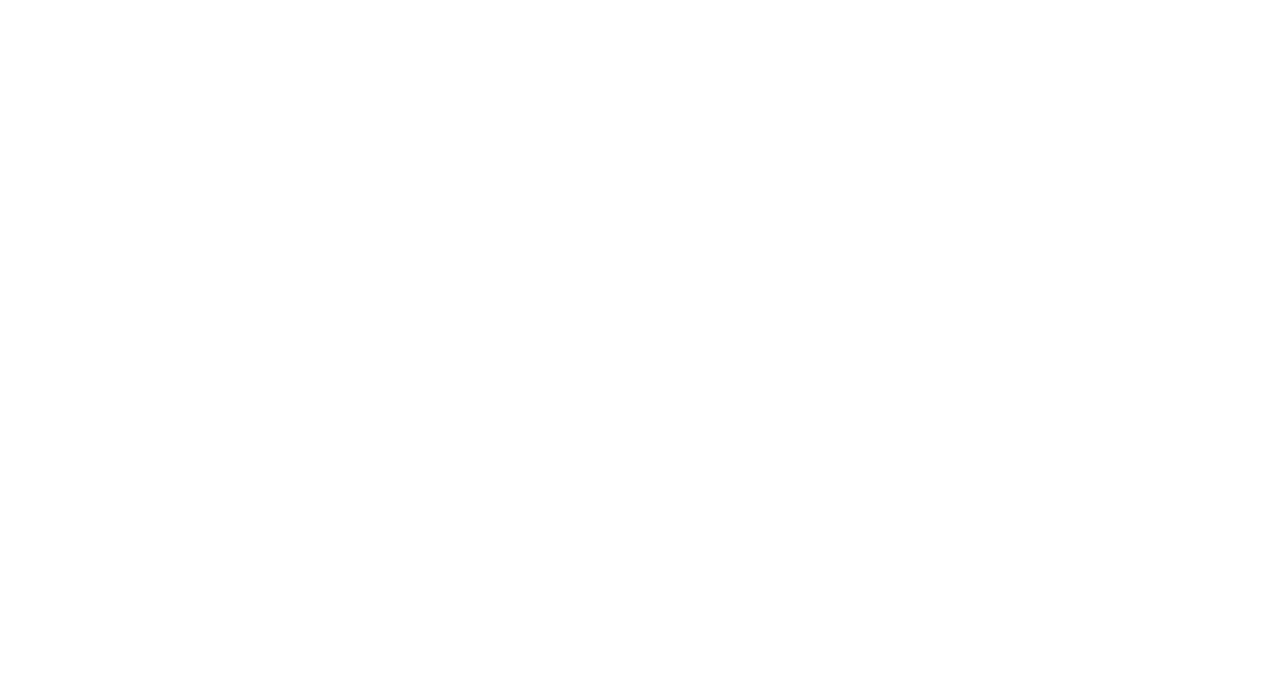
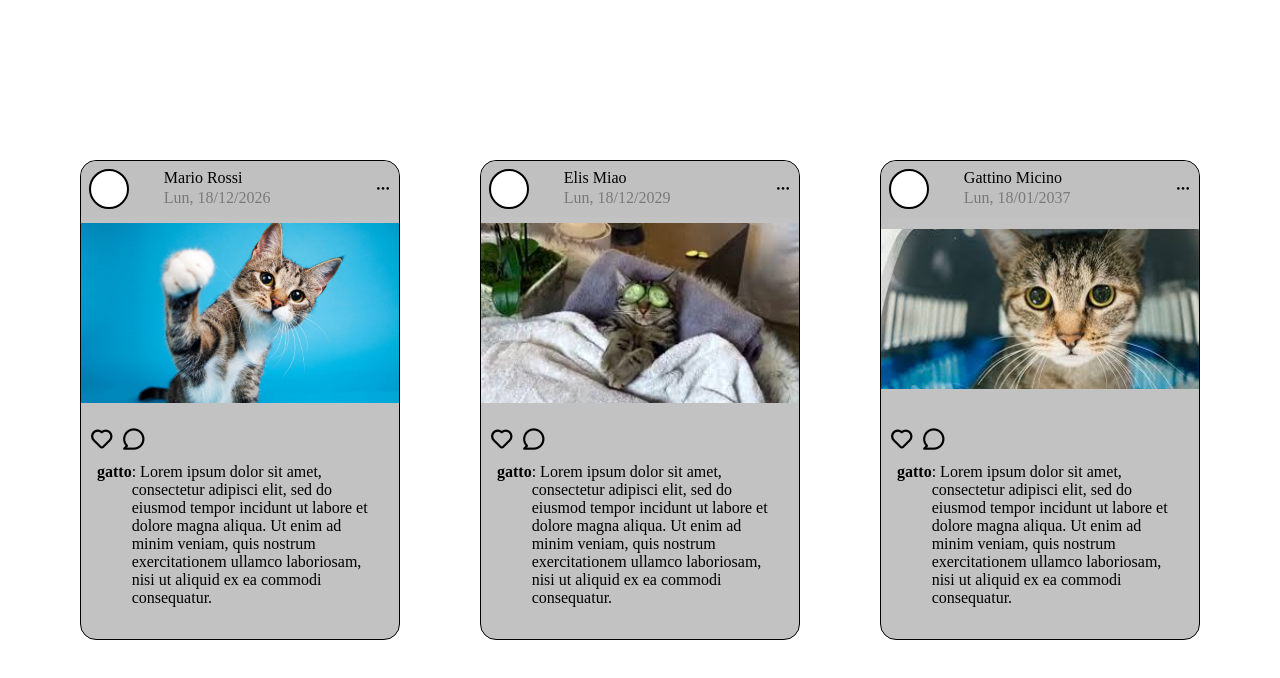
Before and after one commit to Gabriel1470/Esercizi-CSS, a plain HTML site: page esercizio-9/index.html in a window 1280 px wide. Drawn offline with nearby package versions, Linux system fonts and the light colour scheme.

Commit message:
esercizio 9

```diff
--- a/esercizio-9/index.html
+++ b/esercizio-9/index.html
@@ -1,12 +1,89 @@
 <!DOCTYPE html>
 <html lang="en">
+
 <head>
-    <meta charset="UTF-8">
-    <meta http-equiv="X-UA-Compatible" content="IE=edge">
-    <meta name="viewport" content="width=device-width, initial-scale=1.0">
+    <meta charset="UTF-8" />
+    <meta http-equiv="X-UA-Compatible" content="IE=edge" />
+    <link rel="stylesheet" href="https://unicons.iconscout.com/release/v4.0.0/css/line.css" />
+    <meta name="viewport" content="width=device-width, initial-scale=1.0" />
+    <link rel="stylesheet" href="./style.css" />
     <title>Document</title>
 </head>
+
 <body>
+    <div class="container">
+        <div class="card">
+            <div class="topbar">
+                <div class="profile__photo">
 
+                    <div class="rownd"></div>
+
+                </div>
+                <span class="name">Mario Rossi</span>
+                <span class="date">Lun, 18/12/2026</span>
+                <i class="uil uil-ellipsis-h"></i>
+            </div>
+            <div class="main__img--container first">
+            </div>
+            <div class="reaction">
+                <i class="uil uil-heart"></i>
+                <i class="uil uil-comment"></i>
+            </div>
+            <p class="description">
+                <span> gatto </span>: Lorem ipsum dolor sit amet, consectetur adipisci elit, sed do eiusmod tempor
+                incidunt ut labore et dolore magna aliqua. Ut enim ad minim veniam, quis nostrum exercitationem ullamco
+                laboriosam, nisi ut aliquid ex ea commodi consequatur.
+            </p>
+        </div>
+
+        <div class="card">
+            <div class="topbar">
+                <div class="profile__photo">
+
+                    <div class="rownd"></div>
+
+                </div>
+                <span class="name">Elis Miao</span>
+                <span class="date">Lun, 18/12/2029</span>
+                <i class="uil uil-ellipsis-h"></i>
+            </div>
+            <div class="main__img--container second">
+            </div>
+            <div class="reaction">
+                <i class="uil uil-heart"></i>
+                <i class="uil uil-comment"></i>
+            </div>
+            <p class="description">
+                <span> gatto </span>: Lorem ipsum dolor sit amet, consectetur adipisci elit, sed do eiusmod tempor
+                incidunt ut labore et dolore magna aliqua. Ut enim ad minim veniam, quis nostrum exercitationem ullamco
+                laboriosam, nisi ut aliquid ex ea commodi consequatur.
+        </div>
+
+        <div class="card">
+            <div class="topbar">
+                <div class="profile__photo">
+
+                    <div class="rownd"></div>
+
+
+                </div>
+                <span class="name">Gattino Micino</span>
+                <span class="date">Lun, 18/01/2037</span>
+                <i class="uil uil-ellipsis-h"></i>
+            </div>
+            <div class="main__img--container third">
+            </div>
+            <div class="reaction">
+                <i class="uil uil-heart"></i>
+                <i class="uil uil-comment"></i>
+            </div>
+            <p class="description">
+                <span> gatto </span>: Lorem ipsum dolor sit amet, consectetur adipisci elit, sed do eiusmod tempor
+                incidunt ut labore et dolore magna aliqua. Ut enim ad minim veniam, quis nostrum exercitationem ullamco
+                laboriosam, nisi ut aliquid ex ea commodi consequatur.
+            </p>
+        </div>
+    </div>
 </body>
+
 </html>
--- a/esercizio-9/style.css
+++ b/esercizio-9/style.css
@@ -0,0 +1,142 @@
+* {
+    padding: 0;
+    margin: 0;
+    box-sizing: border-box;
+}
+
+.container {
+    display: flex;
+    flex-direction: row;
+    justify-content: center;
+    gap: 5rem;
+    margin-top: 10rem;
+}
+
+.card {
+    display: flex;
+    flex-direction: column;
+    height: 30rem;
+    width: 20rem;
+    border: 1px solid black;
+    background-color: rgb(194, 194, 194);
+    border-radius: 1rem;
+}
+
+.topbar {
+    height: max-content;
+    width: 100%;
+    display: grid;
+    grid-template-columns: 1fr, 1fr, 2fr, 1fr;
+    grid-template-rows: 1;
+    background-color: rgb(192, 192, 192);
+    font-size: 1rem;
+    border-top-left-radius: 1rem;
+    border-top-right-radius: 1rem;
+    padding: 0.5rem;
+}
+
+.rownd {
+    border: solid 2px black;
+    border-radius: 20px;
+    width: 2.5rem;
+    height: 2.5rem;
+    background-color: white;
+}
+
+.profile__photo {
+    grid-column: 1;
+    grid-row: 1/span 2;
+    border-radius: 50%;
+    height: 100%;
+    width: max-content;
+}
+
+.name {
+    grid-column: 2;
+    grid-row: 1;
+    width: max-content;
+    height: max-content;
+}
+
+.date {
+    grid-column: 2;
+    grid-row: 2;
+    width: max-content;
+    height: max-content;
+    color: rgb(122, 121, 121);
+}
+
+.uil-ellipsis-h {
+    grid-column: 4;
+    grid-row: 1/span 2;
+    display: flex;
+    justify-content: flex-end;
+    align-items: center;
+}
+
+.main__img--container {
+    height: 100%;
+    width: 100%;
+}
+
+.first {
+    background-image: url('./assets/assicurazione-gatto.jpg');
+    background-position: right 35% bottom 70%;
+    background-size: 20rem;
+    background-repeat: no-repeat;
+}
+
+.second {
+    background-image: url('./assets/images-cat.jpg');
+    background-position: right 35% bottom 70%;
+    background-size: 20rem;
+    background-repeat: no-repeat;
+}
+
+.third {
+    background-image: url('./assets/images-cat2.jpg');
+    background-position: right 35% bottom 70%;
+    background-size: 20rem;
+    background-repeat: no-repeat;
+}
+
+.reaction {
+    padding: 0.5rem;
+    font-size: 1.6rem;
+    height: max-content;
+    width: max-content;
+
+}
+
+.description {
+    display: flex;
+    padding: 0 1rem 2rem 1rem;
+
+
+}
+
+.description>span {
+    height: max-content;
+    display: flex;
+    font-weight: bold;
+}
+
+@media screen and (max-width: 820px) {
+
+    .container {
+        flex-wrap: wrap;
+        justify-content: flex-start;
+        margin: 3rem;
+    }
+
+}
+
+@media screen and (max-width: 375px) {
+
+    .container {
+        flex-direction: column;
+        justify-content: center;
+        margin: 0 2rem;
+    }
+
+}
```
Also changed, not shown: esercizio-9/assets/assicurazione-gatto.jpg (added), esercizio-9/assets/images-cat.jpg (added), esercizio-9/assets/images-cat2.jpg (added).
